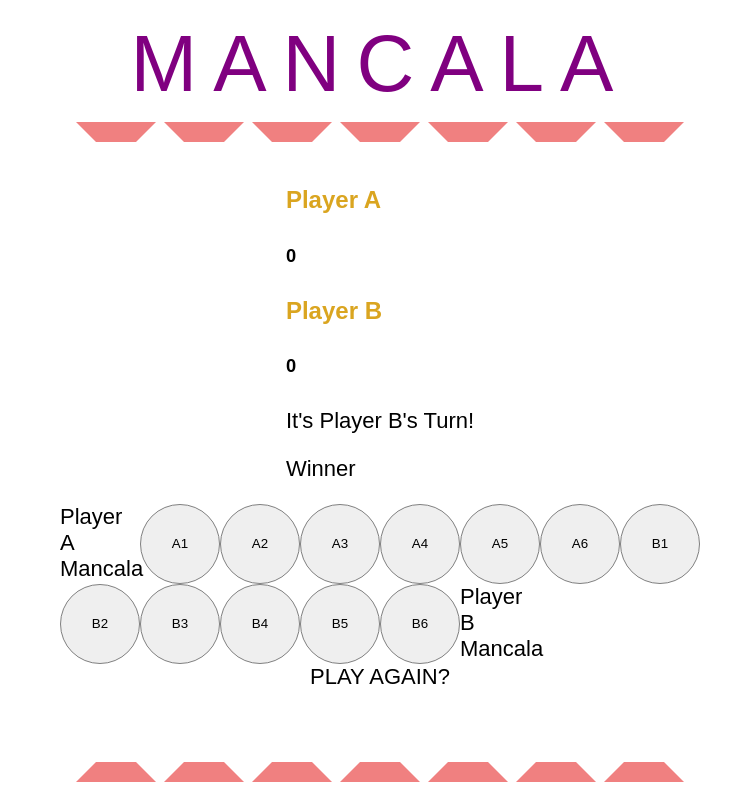
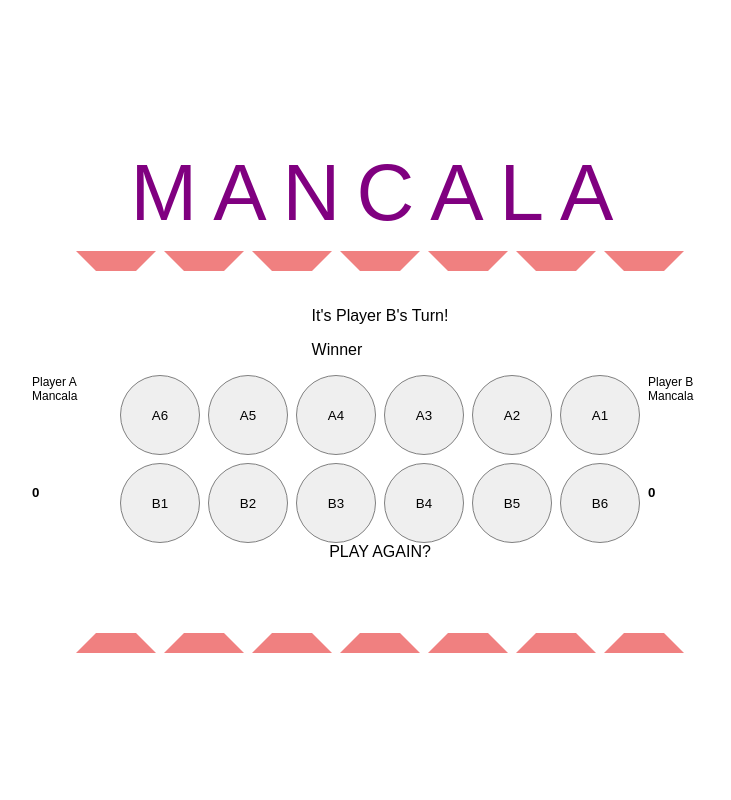
Before and after one commit to mlsmoorman/project1---mancala, a plain HTML site: page index.html in a window 1280 px wide. Shown: the whole page, without its empty margins (260-991 px from the left). Drawn offline with Linux system fonts and the light colour scheme; a web font is replaced by a local one.

Commit message:
game board basics in place

```diff
--- a/css/style.css
+++ b/css/style.css
@@ -4,7 +4,7 @@
 
 body {
     font-family: 'Shojumaru', sans-serif;
-    font-size: 22px;
+    /* font-size: 22px; */
 /*      viewport units: 50vh (viewport height-50%), vw (viewport width),
         50vmin (smallest between vh and vw and takes 50% of that)  */
     height: 100vh;
@@ -59,7 +59,22 @@ h3 {
     display: grid;
     grid-template-columns: repeat(8, 10vmin);
     grid-template-rows: repeat(2, 10vmin);
-    gap: 1vim;
+    gap: 1vmin;
+}
+
+#pockets > div.six {
+    font-size: 1.5vmin;
+    grid-column-start: 1;
+    grid-row-start: 1;
+    grid-row-end: 2;
+}
+
+#pockets > div.thirteen {
+    font-size: 1.5vmin;
+    grid-column-start: 8;
+    grid-column-end: 9;
+    grid-row-start: -3;
+    grid-row-end: -2;
 }
 
 #pockets > button {
@@ -68,6 +83,23 @@ h3 {
     border: 0.1vmin solid grey;
 }
 
+#pockets > h5.scoreA {
+    grid-column-start: 1;
+    grid-row-start: 2;
+    grid-row-end: 3;
+}
+
+#pockets > h5.scoreB {
+    grid-column-start: 8;
+    grid-row-start: -2;
+    grid-row-end: -1
+}
+
+#pockets > button.player2-start {
+    grid-column-start: 2;
+}
+
+
 button:hover {
     color: white;
     background-color: purple;
--- a/index.html
+++ b/index.html
@@ -21,32 +21,34 @@
     </section>
 
     <main class="game">
-        <div class="players">
+        <!-- <div class="players">
             <h3>Player A</h3>
             <h5 id="scoreA">scoreA</h5>
             <h3>Player B</h3>
             <h5 id="scoreB">scoreB</h5>
-        </div>
+        </div> -->
         <p id="game-play">
              <p id="player-turn">Player X Turn</p>
             <p id="winner">Winner</p>
         </p>
     </main>
     <section id="pockets">
-        <div id="6"> Player A Mancala</div>
-        <button id="0">A1</button>
-        <button id="1">A2</button>
-        <button id="2">A3</button>
-        <button id="3">A4</button>
-        <button id="4">A5</button>
-        <button id="5">A6</button>
-        <button id="7">B1</button>
-        <button id="8">B2</button>
-        <button id="9">B3</button>
-        <button id="10">B4</button>
-        <button id="11">B5</button>
-        <button id="12">B6</button>
-        <div id="13"> Player B Mancala</div>
+        <div id="6" class="six"> Player A Mancala</div>
+        <button id="5" class="player1">A6</button>
+        <button id="4" class="player1">A5</button>
+        <button id="3" class="player1">A4</button>
+        <button id="2" class="player1">A3</button>
+        <button id="1" class="player1">A2</button>
+        <button id="0" class="player1">A1</button>
+        <h5 id="scoreA">scoreA</h5>
+        <button id="7" class="player2-start">B1</button>
+        <button id="8" class="player2">B2</button>
+        <button id="9" class="player2">B3</button>
+        <button id="10" class="player2">B4</button>
+        <button id="11" class="player2">B5</button>
+        <button id="12" class="player2">B6</button>
+        <div id="13" class="thirteen"> Player B Mancala</div>
+        <h5 id="scoreB">scoreB</h5>
     </section>
     <section id="totals">
     </section>
```
